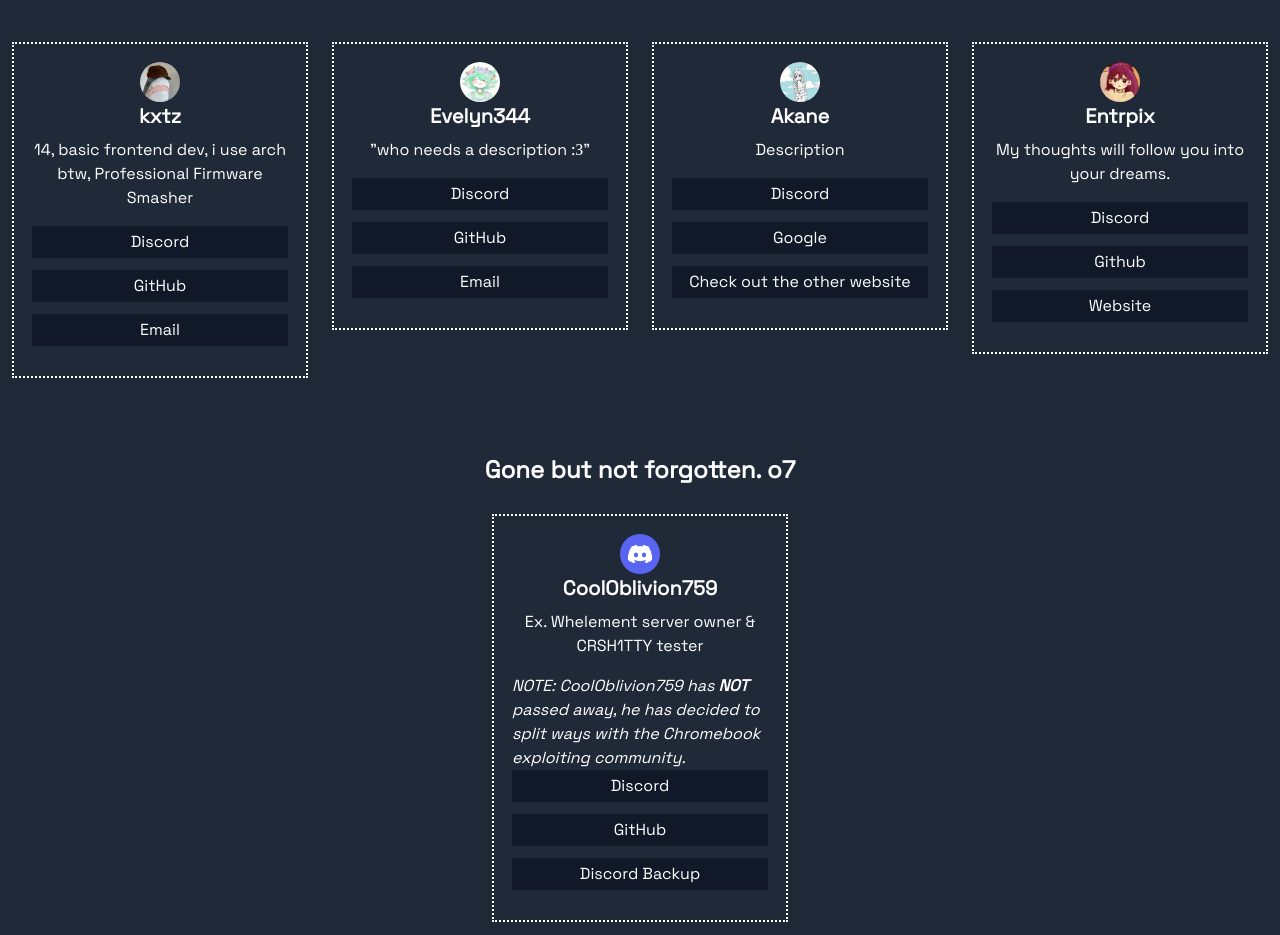
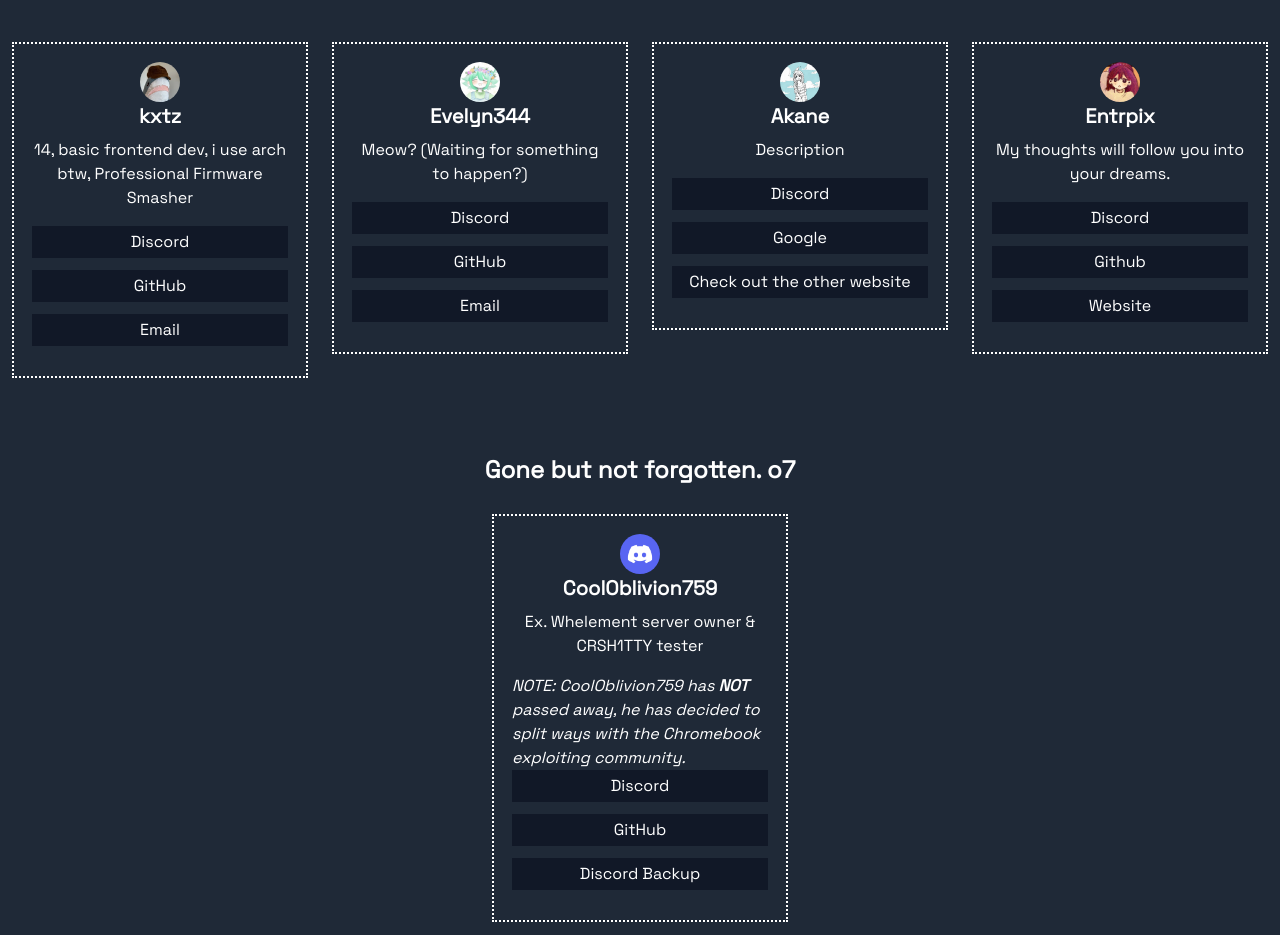
Before and after one commit to Whelement/Whelement.github.io, a React (Create React App) app: page / in a window 1280 px wide. Shown: the part 1200-2135 px from the top of the page. Built offline with nearby package versions, Linux system fonts and the light colour scheme.

Commit message:
Meow (Omori reference)

```diff
--- a/src/pages/index.js
+++ b/src/pages/index.js
@@ -390,7 +390,7 @@ function Website() {
             />
             <h2 className="text-center font-bold text-xl mb-2">Evelyn344</h2>
             <p className="text-center mb-4">
-            "who needs a description :З"
+            Meow? (Waiting for something to happen?)
             </p>
             <button
               className="w-full h-8 bg-gray-900 hover:bg-gray-700 text-white mb-3"
```
